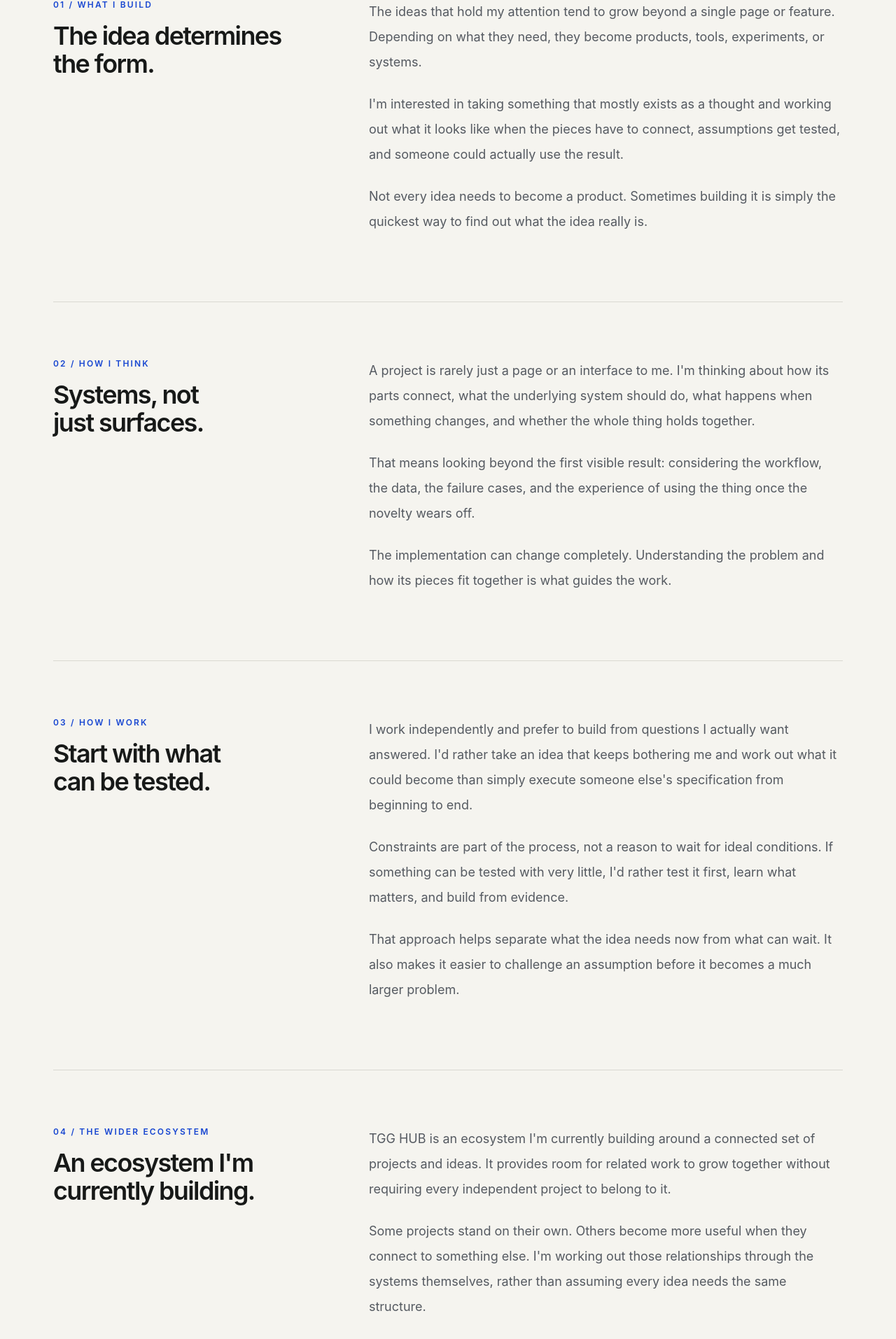
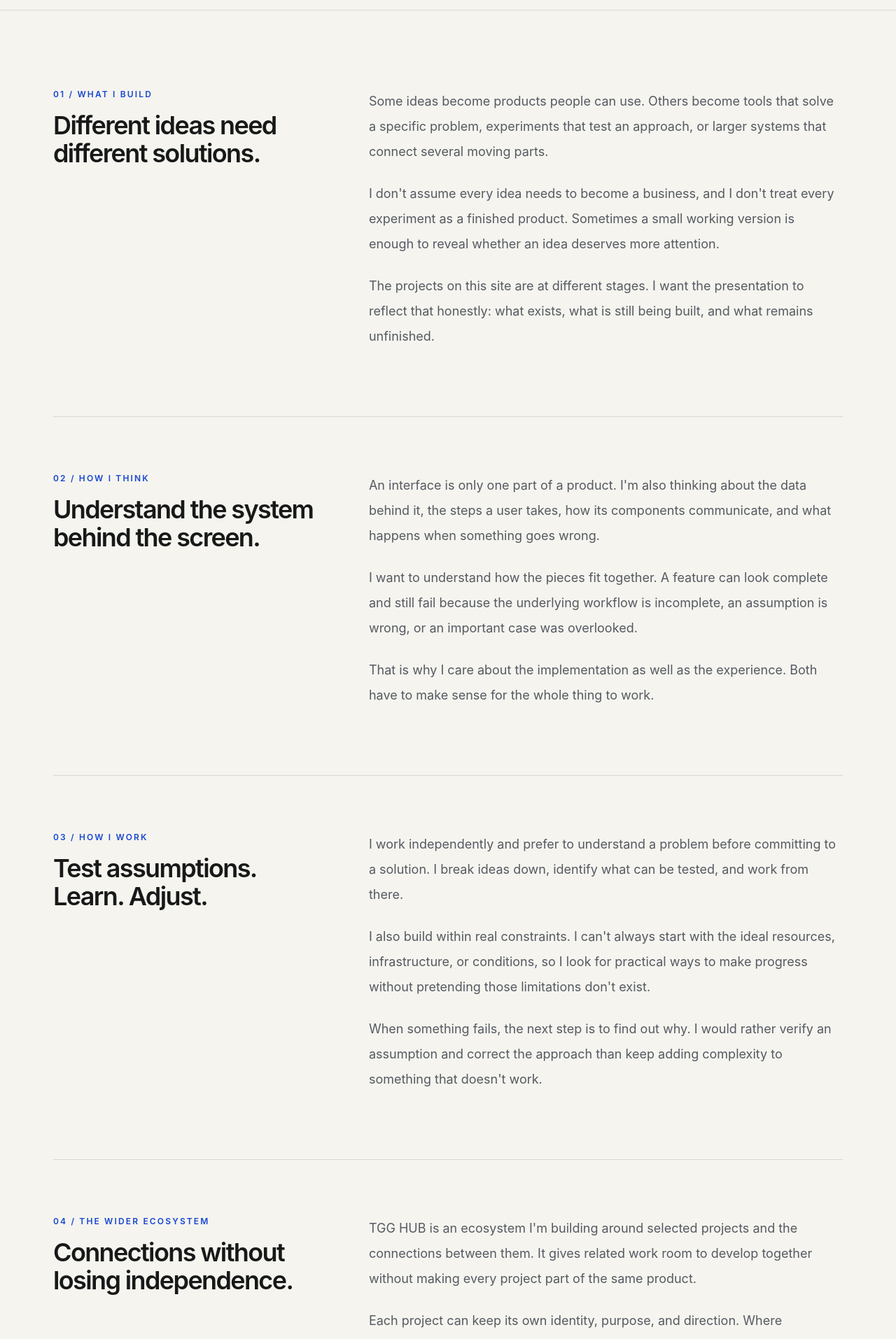
Before and after one commit to JJTGG/JAYJAYTGG, a Next.js app: page /about in a window 1280 px wide. Shown: the part 852-2766 px from the top of the page at 70% size. Built offline with nearby package versions, Linux system fonts and the light colour scheme.

Commit message:
content: refine about page in first person

```diff
--- a/app/about/page.tsx
+++ b/app/about/page.tsx
@@ -1,26 +1,34 @@
+import Link from "next/link";
 
 export default function AboutPage() {
   return (
     <main>
+      {/* Introduction */}
       <section className="border-b border-[var(--line)]">
         <div className="mx-auto w-full max-w-[1240px] px-[var(--page-gutter)] py-20 sm:py-28 md:py-36">
           <p className="text-xs font-semibold uppercase tracking-[0.18em] text-[var(--accent)]">
-            About / Approach
+            About / How I work
           </p>
 
           <h1 className="mt-6 max-w-5xl text-[clamp(3rem,8vw,7rem)] font-semibold leading-[0.96] tracking-[-0.065em]">
-            What sits behind the work.
+            I build to find out what an idea can become.
           </h1>
 
           <p className="mt-7 max-w-2xl text-base leading-8 text-[var(--muted)] sm:text-lg sm:leading-9">
-            I build ideas into things that actually exist. The interesting
-            part is figuring out what an idea needs to become, how its pieces
-            should connect, and what happens when it has to work beyond the
-            original thought.
+            I'm an independent builder. I work on products, practical
+            tools, experiments, and systems that begin with an idea,
+            a question I want to answer, or a problem I want to understand.
+          </p>
+
+          <p className="mt-5 max-w-2xl text-base leading-8 text-[var(--muted)] sm:text-lg sm:leading-9">
+            I learn by making things, testing what I believe should work,
+            and improving them when reality disagrees with the plan.
+            The result matters, but so does understanding how it works.
           </p>
         </div>
       </section>
 
+      {/* What I build */}
       <section>
         <div className="mx-auto w-full max-w-[1240px] px-[var(--page-gutter)] py-20 sm:py-28">
           <div className="grid gap-8 md:grid-cols-[minmax(0,0.8fr)_minmax(0,1.4fr)] md:gap-16">
@@ -30,140 +38,146 @@ export default function AboutPage() {
               </p>
 
               <h2 className="mt-4 max-w-md text-3xl font-semibold tracking-[-0.045em] sm:text-4xl">
-                The idea determines the form.
+                Different ideas need different solutions.
               </h2>
             </div>
 
             <div className="space-y-6 text-base leading-8 text-[var(--muted)] sm:text-lg sm:leading-9">
               <p>
-                The ideas that hold my attention tend to grow beyond a single
-                page or feature. Depending on what they need, they become
-                products, tools, experiments, or systems.
+                Some ideas become products people can use. Others become
+                tools that solve a specific problem, experiments that test
+                an approach, or larger systems that connect several
+                moving parts.
               </p>
 
               <p>
-                I&apos;m interested in taking something that mostly exists as
-                a thought and working out what it looks like when the pieces
-                have to connect, assumptions get tested, and someone could
-                actually use the result.
+                I don't assume every idea needs to become a business,
+                and I don't treat every experiment as a finished product.
+                Sometimes a small working version is enough to reveal
+                whether an idea deserves more attention.
               </p>
 
               <p>
-                Not every idea needs to become a product. Sometimes building
-                it is simply the quickest way to find out what the idea
-                really is.
+                The projects on this site are at different stages.
+                I want the presentation to reflect that honestly:
+                what exists, what is still being built, and what remains
+                unfinished.
               </p>
             </div>
           </div>
 
-          <div className="mt-20 grid gap-8 border-t border-[var(--line)] pt-16 md:grid-cols-[minmax(0,0.8fr)_minmax(0,1.4fr)] md:gap-16 sm:mt-24 sm:pt-20">
+          {/* How I think */}
+          <div className="mt-20 grid gap-8 border-t border-[var(--line)] pt-16 sm:mt-24 sm:pt-20 md:grid-cols-[minmax(0,0.8fr)_minmax(0,1.4fr)] md:gap-16">
             <div>
               <p className="text-xs font-semibold uppercase tracking-[0.18em] text-[var(--accent)]">
                 02 / How I think
               </p>
 
               <h2 className="mt-4 max-w-md text-3xl font-semibold tracking-[-0.045em] sm:text-4xl">
-                Systems, not just surfaces.
+                Understand the system behind the screen.
               </h2>
             </div>
 
             <div className="space-y-6 text-base leading-8 text-[var(--muted)] sm:text-lg sm:leading-9">
               <p>
-                A project is rarely just a page or an interface to me.
-                I&apos;m thinking about how its parts connect, what the
-                underlying system should do, what happens when something
-                changes, and whether the whole thing holds together.
+                An interface is only one part of a product. I'm also
+                thinking about the data behind it, the steps a user
+                takes, how its components communicate, and what happens
+                when something goes wrong.
               </p>
 
               <p>
-                That means looking beyond the first visible result:
-                considering the workflow, the data, the failure cases, and
-                the experience of using the thing once the novelty wears off.
+                I want to understand how the pieces fit together.
+                A feature can look complete and still fail because
+                the underlying workflow is incomplete, an assumption
+                is wrong, or an important case was overlooked.
               </p>
 
               <p>
-                The implementation can change completely. Understanding the
-                problem and how its pieces fit together is what guides the
-                work.
+                That is why I care about the implementation as well
+                as the experience. Both have to make sense for the
+                whole thing to work.
               </p>
             </div>
           </div>
 
-          <div className="mt-20 grid gap-8 border-t border-[var(--line)] pt-16 md:grid-cols-[minmax(0,0.8fr)_minmax(0,1.4fr)] md:gap-16 sm:mt-24 sm:pt-20">
+          {/* How I work */}
+          <div className="mt-20 grid gap-8 border-t border-[var(--line)] pt-16 sm:mt-24 sm:pt-20 md:grid-cols-[minmax(0,0.8fr)_minmax(0,1.4fr)] md:gap-16">
             <div>
               <p className="text-xs font-semibold uppercase tracking-[0.18em] text-[var(--accent)]">
                 03 / How I work
               </p>
 
               <h2 className="mt-4 max-w-md text-3xl font-semibold tracking-[-0.045em] sm:text-4xl">
-                Start with what can be tested.
+                Test assumptions. Learn. Adjust.
               </h2>
             </div>
 
             <div className="space-y-6 text-base leading-8 text-[var(--muted)] sm:text-lg sm:leading-9">
               <p>
-                I work independently and prefer to build from questions I
-                actually want answered. I&apos;d rather take an idea that
-                keeps bothering me and work out what it could become than
-                simply execute someone else&apos;s specification from
-                beginning to end.
+                I work independently and prefer to understand a problem
+                before committing to a solution. I break ideas down,
+                identify what can be tested, and work from there.
               </p>
 
               <p>
-                Constraints are part of the process, not a reason to wait for
-                ideal conditions. If something can be tested with very
-                little, I&apos;d rather test it first, learn what matters,
-                and build from evidence.
+                I also build within real constraints. I can't always
+                start with the ideal resources, infrastructure, or
+                conditions, so I look for practical ways to make progress
+                without pretending those limitations don't exist.
               </p>
 
               <p>
-                That approach helps separate what the idea needs now from
-                what can wait. It also makes it easier to challenge an
-                assumption before it becomes a much larger problem.
+                When something fails, the next step is to find out why.
+                I would rather verify an assumption and correct the
+                approach than keep adding complexity to something
+                that doesn't work.
               </p>
             </div>
           </div>
 
-          <div className="mt-20 grid gap-8 border-t border-[var(--line)] pt-16 md:grid-cols-[minmax(0,0.8fr)_minmax(0,1.4fr)] md:gap-16 sm:mt-24 sm:pt-20">
+          {/* TGG HUB */}
+          <div className="mt-20 grid gap-8 border-t border-[var(--line)] pt-16 sm:mt-24 sm:pt-20 md:grid-cols-[minmax(0,0.8fr)_minmax(0,1.4fr)] md:gap-16">
             <div>
               <p className="text-xs font-semibold uppercase tracking-[0.18em] text-[var(--accent)]">
                 04 / The wider ecosystem
               </p>
 
               <h2 className="mt-4 max-w-md text-3xl font-semibold tracking-[-0.045em] sm:text-4xl">
-                An ecosystem I&apos;m currently building.
+                Connections without losing independence.
               </h2>
             </div>
 
             <div>
               <div className="space-y-6 text-base leading-8 text-[var(--muted)] sm:text-lg sm:leading-9">
                 <p>
-                  TGG HUB is an ecosystem I&apos;m currently building around
-                  a connected set of projects and ideas. It provides room
-                  for related work to grow together without requiring every
-                  independent project to belong to it.
+                  TGG HUB is an ecosystem I'm building around selected
+                  projects and the connections between them. It gives
+                  related work room to develop together without making
+                  every project part of the same product.
                 </p>
 
                 <p>
-                  Some projects stand on their own. Others become more
-                  useful when they connect to something else. I&apos;m
-                  working out those relationships through the systems
-                  themselves, rather than assuming every idea needs the
-                  same structure.
+                  Each project can keep its own identity, purpose, and
+                  direction. Where connections are useful, I can develop
+                  them deliberately instead of forcing everything into
+                  one structure.
                 </p>
               </div>
 
-              <a
+              <Link
                 href="/tgg-hub"
                 className="mt-8 inline-flex items-center gap-2 text-sm font-medium transition-colors hover:text-[var(--accent)]"
               >
-                Explore TGG HUB <span aria-hidden="true">↗</span>
-              </a>
+                Explore TGG HUB
+                <span aria-hidden="true">↗</span>
+              </Link>
             </div>
           </div>
         </div>
       </section>
 
+      {/* Continue exploring */}
       <section className="border-t border-[var(--line)]">
         <div className="mx-auto w-full max-w-[1240px] px-[var(--page-gutter)] py-16 sm:py-20">
           <div className="flex flex-col gap-6 sm:flex-row sm:items-end sm:justify-between">
@@ -173,29 +187,36 @@ export default function AboutPage() {
               </p>
 
               <h2 className="mt-4 max-w-2xl text-3xl font-semibold tracking-[-0.045em] sm:text-4xl">
-                The work is the evidence.
+                The projects show the approach in practice.
               </h2>
 
               <p className="mt-4 max-w-xl text-sm leading-7 text-[var(--muted)] sm:text-base">
-                Explore the projects, systems, and experiments at their
-                actual stages of development.
+                Explore the actual work, see where each project stands,
+                or get in touch about something worth discussing.
               </p>
             </div>
 
             <div className="flex flex-wrap gap-x-6 gap-y-4 text-sm">
-              <a
+              <Link
                 href="/work"
                 className="font-medium transition-colors hover:text-[var(--accent)]"
               >
-                Projects and systems ↗
-              </a>
+                Explore projects and systems ↗
+              </Link>
 
-              <a
+              <Link
                 href="/experiments"
                 className="text-[var(--muted)] transition-colors hover:text-[var(--foreground)]"
               >
-                Experiments ↗
-              </a>
+                Browse experiments ↗
+              </Link>
+
+              <Link
+                href="/contact"
+                className="text-[var(--muted)] transition-colors hover:text-[var(--foreground)]"
+              >
+                Get in touch ↗
+              </Link>
             </div>
           </div>
         </div>
```
